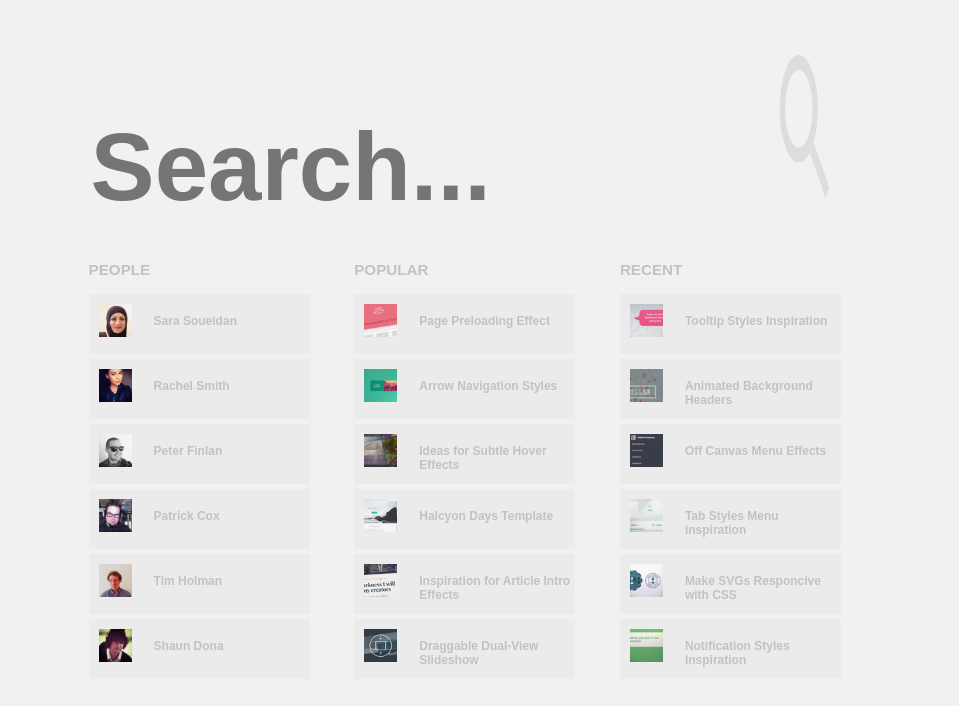
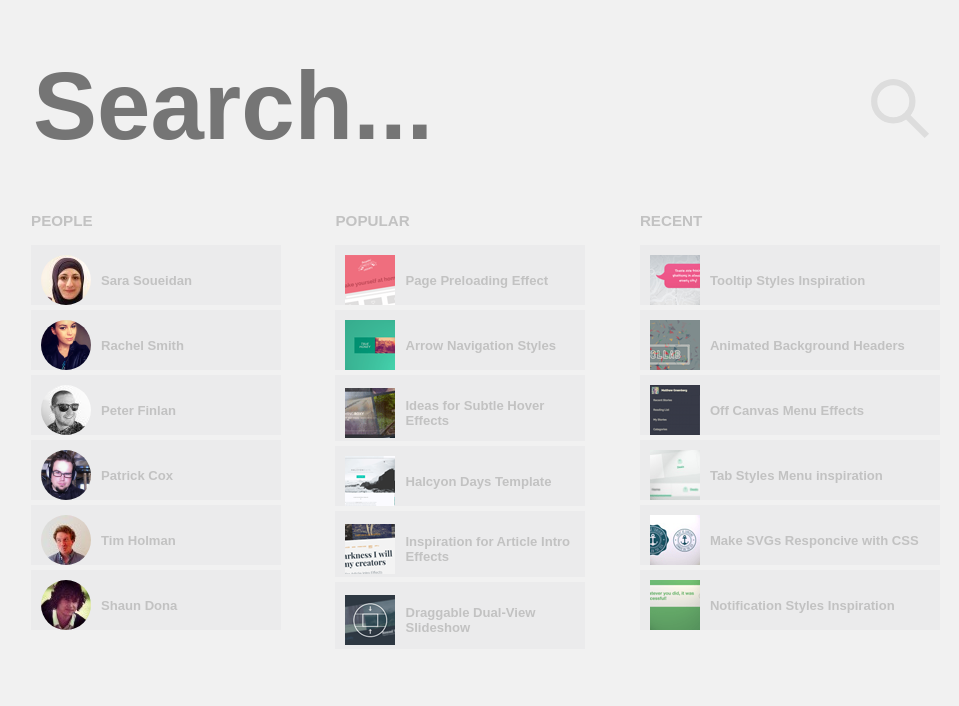
Before and after one commit to poluianova/huge-search, a plain HTML site: page index.html in a window 1280 px wide. Shown: the whole page, without its empty margins (109-1068 px from the left). Drawn offline with Linux system fonts and the light colour scheme.

Commit message:
final version, i hope so

```diff
--- a/css/style.css
+++ b/css/style.css
@@ -4,57 +4,60 @@ body {
 	font-family: Arial, sans-serif;
 }
 main {
-	max-width: 70%;
+	max-width: 1000px;
 	margin-left: auto;
 	margin-right: auto;
-	margin-top: 50px;
+	padding-top: 50px;
 }
-input[type="text"] {
+input.ba-search {
 	outline: none;
 	border: none;
 	background: #F1F1F1;
 	font-size: 600%;
 	font-weight: bold;
-	width: 77%;
+	width: 83%;
 	color:  #ec5a62;
 }
-input[type="image"] {
-	width: 6%;
+button.ba-button {
+	background: url(../img/magnifier.svg) no-repeat;
+	padding: 0;
+	border: none;
+	width: 62px;
+	height: 62px;
+}
+main aside {
+	display: inline-block;
+	padding: 0;
+	padding-top: 50px;
+	width: 30%;
+	box-sizing: border-box;
+	vertical-align: top;
+}
+aside.ba-people,aside.ba-popular {
+	padding-right: 5%;
+}
 
-}
-aside {
-	display: inline-block;
-	margin-top: 25px;
-	width: 25%;
-}
-h1 {
+main h1 {
 	text-transform: uppercase;
 	font-size: 95%;
 	font-weight: 900;
+	margin: 0;
 }
-ul {
+main ul {
 	list-style-type: none;
 	padding: 0;
 }
-li {
-	background-repeat: no-repeat;
-	background-size: 15%;
-	background-position: left 10px top 10px;
 
-}
-a {
+main a {
 	background-color: rgba(118,117,128,0.05);
-	margin-bottom: 5px;
 	text-decoration: none;
 	color: #c2c2c2;
-	font-size: 75%;
-	font-weight: 700;
+	font-size: 70%;
+	font-weight: bold;
 	display: block;
-	height: 40px;
-	overflow: hidden;
-	padding-left: 65px;
-	padding-top: 20px;
-
+	padding-top: 10px;
+	padding-left: 10px;
+	margin-bottom: 5px;
 }
 a:hover {
 	background-color: rgba(118,117,128,0.1);
@@ -64,62 +67,17 @@ a:hover {
 a:active {
 	color: #ec5a62;
 }
-.ba-people, .ba-popular {
-	margin-right: 40px;
+main img {
+	vertical-align: middle;
+	display: inline-block;
+	width: 50px;
 }
-
-.ba-people li:first-child {
-	background-image: url(../img/avatars/SaraSoueidan.jpeg);
-
+main h3 {
+	vertical-align: middle;
+	display: inline-block;
+	padding-left: 10px;
+	max-width: calc(100% - 70px);
 }
-.ba-people li:nth-child(2) {
-	background-image: url(../img/avatars/RachelSmith.png);
+aside.ba-people img {
+	border-radius: 50%;
 }
-.ba-people li:nth-child(3) {
-	background-image: url(../img/avatars/PeterFinlan.jpeg);
-}
-.ba-people li:nth-child(4) {
-	background-image: url(../img/avatars/PatrickCox.png);
-}
-.ba-people li:nth-child(5) {
-	background-image: url(../img/avatars/TimHolman.jpeg);
-}
-.ba-people li:last-child {
-	background-image: url(../img/avatars/ShaunDona.jpeg);
-}
-.ba-popular li:first-child {
-	background-image: url(../img/thumbs/PagePreloadingEffect.png);
-}
-.ba-popular li:nth-child(2) {
-	background-image: url(../img/thumbs/ArrowNavigationStyles.png);
-}
-.ba-popular li:nth-child(3) {
-	background-image: url(../img/thumbs/HoverEffectsIdeasNew.png);
-}
-.ba-popular li:nth-child(4) {
-	background-image: url(../img/thumbs/FreebieHalcyonDays.png);
-}
-.ba-popular li:nth-child(5) {
-	background-image: url(../img/thumbs/ArticleIntroEffects.png);
-}
-.ba-popular li:last-child {
-	background-image: url(../img/thumbs/DraggableDualViewSlideshow.png);
-}
-.ba-recent li:first-child {
-	background-image: url(../img/thumbs/TooltipStylesInspiration.png);
-}
-.ba-recent li:nth-child(2) {
-	background-image: url(../img/thumbs/AnimatedHeaderBackgrounds.png);
-}
-.ba-recent li:nth-child(3) {
-	background-image: url(../img/thumbs/OffCanvas.png);
-}
-.ba-recent li:nth-child(4) {
-	background-image: url(../img/thumbs/TabStyles.png);
-}
-.ba-recent li:nth-child(5) {
-	background-image: url(../img/thumbs/ResponsiveSVGs.png);
-}
-.ba-recent li:last-child {
-	background-image: url(../img/thumbs/NotificationStyles.png);
-}
--- a/index.html
+++ b/index.html
@@ -3,46 +3,47 @@
 <head>
 	<meta charset="UTF-8">
 	<title>Huge search</title>
+	<link rel="stylesheet" href="css/normalize.css" />
 	<link rel="stylesheet" type="text/css" href="css/style.css">
 	<link rel="shortcut icon" href="favicon.png" type="image/png">
 </head>
 <body>
 	<main>
 		<form action="#" method="post">
-			<input type="text" placeholder="Search...">
-			<input type="image" src="img/magnifier.svg" alt="search">
+			<input type="text" name="search" placeholder="Search..." required class="ba-search">
+			<button class="ba-button" type="submit"> </button>
 		</form>
 		<aside class="ba-people">
 			<h1>People</h1>
 			<ul>
-			<li><a href="#" title="Sara Soueidan">Sara Soueidan</a></li>
-			<li><a href="#" title="Rachel Smith">Rachel Smith</a></li>
-			<li><a href="#" title="Peter Finlan">Peter Finlan</a></li>
-			<li><a href="#" title="Patrick Cox">Patrick Cox</a></li>
-			<li><a href="#" title="Tim Holman">Tim Holman</a></li>
-			<li><a href="#" title="Shaun Dona">Shaun Dona</a></li>
+				<li><a href="#" title="Sara Soueidan"><img src="img/avatars/SaraSoueidan.jpeg" alt="Sara Soueidan"><h3>Sara Soueidan</h3></a></li>
+				<li><a href="#" title="Rachel Smith"><img src="img/avatars/RachelSmith.png" alt="Rachel Smith"><h3>Rachel Smith</h3></a></li>
+				<li><a href="#" title="Peter Finlan"><img src="img/avatars/PeterFinlan.jpeg" alt="Peter Finlan"><h3>Peter Finlan</h3></a></li>
+				<li><a href="#" title="Patrick Cox"><img src="img/avatars/PatrickCox.png" alt="Patrick Cox"><h3>Patrick Cox</h3></a></li>
+				<li><a href="#" title="Tim Holman"><img src="img/avatars/TimHolman.jpeg" alt="Tim Holman"><h3>Tim Holman</h3></a></li>
+				<li><a href="#" title="Shaun Dona"><img src="img/avatars/ShaunDona.jpeg" alt="Shaun Dona"><h3>Shaun Dona</h3></a></li>
 			</ul>
 		</aside>
 		<aside class="ba-popular">
 			<h1>Popular</h1>
 			<ul>
-			<li><a href="#" title="Page Preloading Effect">Page Preloading Effect</a></li>
-			<li><a href="#" title="Arrow Navigation Styles">Arrow Navigation Styles</a></li>
-			<li><a href="#" title="Ideas for Subtle Hover Effects">Ideas for Subtle Hover Effects</a></li>
-			<li><a href="#" title="Halcyon Days Template">Halcyon Days Template</a></li>
-			<li><a href="#" title="Inspiration for Article Intro Effects">Inspiration for Article Intro Effects</a></li>
-			<li><a href="#" title="Draggable Dual-View Slideshow">Draggable Dual-View Slideshow</a></li>
+				<li><a href="#" title="Page Preloading Effect"><img src="img/thumbs/PagePreloadingEffect.png" alt="Page Preloading Effect"><h3>Page Preloading Effect</h3></a></li>
+				<li><a href="#" title="Arrow Navigation Styles"><img src="img/thumbs/ArrowNavigationStyles.png" alt="Arrow Navigation Styles"><h3>Arrow Navigation Styles</h3></a></li>
+				<li><a href="#" title="Ideas for Subtle Hover Effects"><img src="img/thumbs/HoverEffectsIdeasNew.png" alt="Ideas for Subtle Hover Effects"><h3>Ideas for Subtle Hover Effects</h3></a></li>
+				<li><a href="#" title="Halcyon Days Template"><img src="img/thumbs/FreebieHalcyonDays.png" alt="Halcyon Days Template"><h3>Halcyon Days Template</h3></a></li>
+				<li><a href="#" title="Inspiration for Article Intro Effects"><img src="img/thumbs/ArticleIntroEffects.png" alt="Inspiration for Article Intro Effects"><h3>Inspiration for Article Intro Effects</h3></a></li>
+				<li><a href="#" title="Draggable Dual-View Slideshow"><img src="img/thumbs/DraggableDualViewSlideshow.png" alt="Draggable Dual-View Slideshow"><h3>Draggable Dual-View Slideshow</h3></a></li>
 			</ul>
 		</aside>
 		<aside class="ba-recent">
 			<h1>Recent</h1>
 			<ul>
-			<li><a href="#" title="Tooltip Styles Inspiration">Tooltip Styles Inspiration</a></li>
-			<li><a href="#" title="Animated Header Backgrounds">Animated Background Headers</a></li>
-			<li><a href="#" title="Off Canvas Menu Effects">Off Canvas Menu Effects</a></li>
-			<li><a href="#" title="Tab Styles Menu inspirations">Tab Styles Menu inspiration</a></li>
-			<li><a href="#" title="Make SVGs Responcive With CSS">Make SVGs Responcive with CSS</a></li>
-			<li><a href="#" title="Notification Styles Inspiration">Notification Styles Inspiration</a></li>
+				<li><a href="#" title="Tooltip Styles Inspiration"><img src="img/thumbs/TooltipStylesInspiration.png" alt="Tooltip Styles Inspiration"><h3>Tooltip Styles Inspiration</h3></a></li>
+				<li><a href="#" title="Animated Header Backgrounds"><img src="img/thumbs/AnimatedHeaderBackgrounds.png" alt="Animated Background Headers"><h3>Animated Background Headers</h3></a></li>
+				<li><a href="#" title="Off Canvas Menu Effects"><img src="img/thumbs/OffCanvas.png" alt="Off Canvas Menu Effects"><h3>Off Canvas Menu Effects</h3></a></li>
+				<li><a href="#" title="Tab Styles Menu inspirations"><img src="img/thumbs/TabStyles.png" alt="Tab Styles Menu inspiration"><h3>Tab Styles Menu inspiration</h3></a></li>
+				<li><a href="#" title="Make SVGs Responcive With CSS"><img src="img/thumbs/ResponsiveSVGs.png" alt="Make SVGs Responcive with CSS"><h3>Make SVGs Responcive with CSS</h3></a></li>
+				<li><a href="#" title="Notification Styles Inspiration"><img src="img/thumbs/NotificationStyles.png" alt="Notification Styles Inspiration"><h3>Notification Styles Inspiration</h3></a></li>
 			</ul>
 		</aside>
 	</main>
```
Lines whose indentation alone changed are shown as unchanged.
